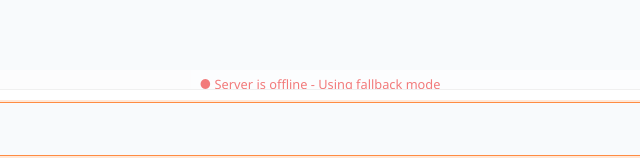
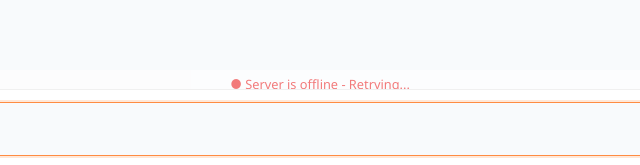
Before and after one commit to Dibyo10/Freelance, a plain HTML site: page frontend/index.html in a window 1280 px wide. Shown: the part 632-797 px from the top of the page, 320-960 px from the left. Drawn offline with Linux system fonts and the light colour scheme; no server answers.

Commit message:
Update index.html

```diff
--- a/frontend/index.html
+++ b/frontend/index.html
@@ -338,9 +338,6 @@
 
   // Configuration
   const API_URL = 'https://askakivaai.space/ask';
-
-
-
   const FALLBACK_MODE = true;
   let isServerOnline = false;
 
@@ -361,7 +358,62 @@
     appendMessage('bot', "Hi there! I'm your fundraising assistant. How can I help you today?");
   }, 1000);
 
-    checkServerStatus();
+  // 🔁 Auto-Retry Server Check Variables
+  let retryCount = 0;
+  const MAX_RETRIES = 5;
+  const RETRY_INTERVAL_MS = 5000;
+
+  function startRetryingServerCheck() {
+    const retryInterval = setInterval(async () => {
+      console.log(`Retrying server check... (${retryCount + 1})`);
+      retryCount++;
+      await checkServerStatus();
+
+      if (isServerOnline) {
+        clearInterval(retryInterval);
+        retryCount = 0;
+        console.log("✅ Server is back online!");
+      }
+
+      if (retryCount >= MAX_RETRIES) {
+        clearInterval(retryInterval);
+        console.warn("❌ Max server retries reached.");
+      }
+    }, RETRY_INTERVAL_MS);
+  }
+
+  async function checkServerStatus() {
+    try {
+      const controller = new AbortController();
+      const timeoutId = setTimeout(() => controller.abort(), 3000);
+
+      const response = await fetch(API_URL, {
+        method: 'POST',
+        headers: { 'Content-Type': 'application/json' },
+        body: JSON.stringify({ question: "test", chat_history: [] }),
+        signal: controller.signal
+      });
+
+      clearTimeout(timeoutId);
+
+      if (response.ok) {
+        const data = await response.json();
+        isServerOnline = true;
+        serverStatus.innerHTML = '<span class="status-online">● Server is online</span>';
+      } else {
+        throw new Error("Non-200 response");
+      }
+    } catch (err) {
+      isServerOnline = false;
+      serverStatus.innerHTML = '<span class="status-offline">● Server is offline - Retrying...</span>';
+      startRetryingServerCheck();
+    }
+
+    setTimeout(() => {
+      serverStatus.style.opacity = '0';
+      serverStatus.style.transition = 'opacity 0.5s';
+    }, 5000);
+  }
 
   function getCurrentTime() {
     const now = new Date();
@@ -469,38 +521,6 @@
     }
   }
 
-    async function checkServerStatus() {
-      try {
-        const controller = new AbortController();
-        const timeoutId = setTimeout(() => controller.abort(), 3000);
-
-        const response = await fetch(API_URL, {
-          method: 'POST',
-          headers: { 'Content-Type': 'application/json' },
-          body: JSON.stringify({ question: "test", chat_history: [] }),
-          signal: controller.signal
-        });
-
-        clearTimeout(timeoutId);
-
-        if (response.ok) {
-          const data = await response.json();
-          isServerOnline = true;
-          serverStatus.innerHTML = '<span class="status-online">● Server is online</span>';
-        } else {
-          throw new Error("Non-200 response");
-        }
-      } catch (err) {
-        isServerOnline = false;
-        serverStatus.innerHTML = '<span class="status-offline">● Server is offline - Using fallback mode</span>';
-      }
-
-      setTimeout(() => {
-        serverStatus.style.opacity = '0';
-        serverStatus.style.transition = 'opacity 0.5s';
-      }, 5000);
-    }
-
   function getFallbackResponse(userMessage) {
     const lowerCaseMsg = userMessage.toLowerCase();
     for (const [key, response] of Object.entries(fallbackResponses)) {
@@ -554,8 +574,9 @@
           }
         } catch (fetchError) {
           isServerOnline = false;
-            serverStatus.innerHTML = '<span class="status-offline">● Server is offline - Using fallback mode</span>';
+          serverStatus.innerHTML = '<span class="status-offline">● Server is offline - Retrying...</span>';
           serverStatus.style.opacity = '1';
+          startRetryingServerCheck();
           setTimeout(() => {
             serverStatus.style.opacity = '0';
           }, 5000);
@@ -582,17 +603,19 @@
   }
 
   form.addEventListener('submit', handleSubmit);
-    sendButton.addEventListener('click', function(e) {
+  sendButton.addEventListener('click', function (e) {
     e.preventDefault();
     if (input.value.trim() !== '') {
       handleSubmit(e);
     }
   });
 
-    window.onload = function() {
+  window.onload = function () {
     input.focus();
+    checkServerStatus(); // ✅ trigger check on load
   };
 </script>
+
 
 
 
```
Lines whose indentation alone changed are shown as unchanged.
